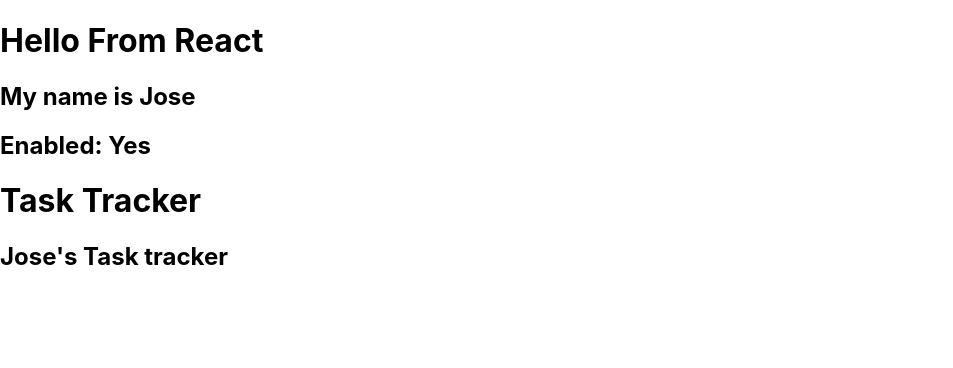
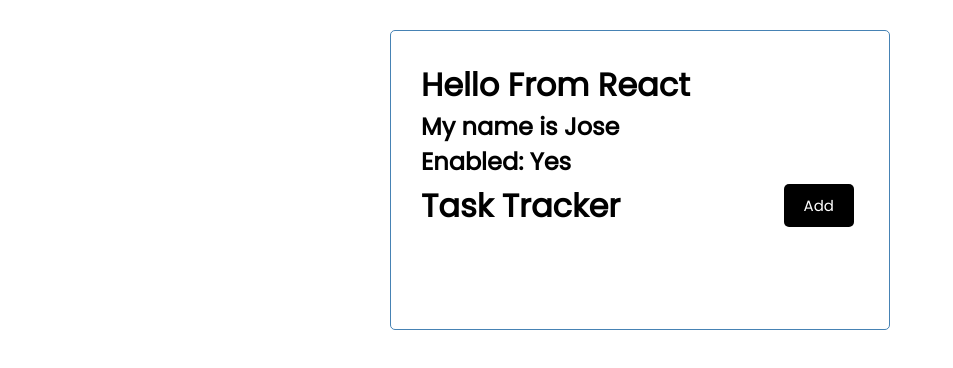
Before and after one commit to soyjoseroberto/react-task-tracker, a React (Create React App) app: page / in a window 1280 px wide. Shown: the top 368 px of the page, without its empty margins (0-953 px from the left). Built offline with nearby package versions, Linux system fonts and the light colour scheme.

Commit message:
Added index.css and created Button component.

```diff
--- /dev/null
+++ b/src/components/Button.js
@@ -0,0 +1,22 @@
+import PropTypes from 'prop-types';
+
+const Button = ({color, text}) => {
+
+    return (
+        <button className="btn" style={{ backgroundColor: color }}>
+            {text}
+        </button>
+
+    )
+}
+
+Button.defaultProps = {
+    color: 'steelblue'
+}
+
+Button.propTypes = {
+    text: PropTypes.string,
+    color: PropTypes.string
+}
+
+export default Button
--- a/src/components/Header.js
+++ b/src/components/Header.js
@@ -2,13 +2,14 @@
 // Not needed anymore, just going to comment it out for now
 // import React from 'react'
 import PropTypes from 'prop-types' // Type impt to use extension to generate this line
-
+import Button from './Button'
 
 const Header = ({title}) => {
     return (
-        <header>
+        <header className="header">
             <h1>Task Tracker</h1>
-            <h2>{ title }</h2>
+            {/* <h2>{ title }</h2> */}
+            <Button color="black" text="Add" />
         </header>
      )
 }
--- a/src/index.css
+++ b/src/index.css
@@ -1,13 +1,112 @@
-body {
+@import url('https://fonts.googleapis.com/css2?family=Poppins:wght@300;400&display=swap');
+
+* {
+  box-sizing: border-box;
   margin: 0;
-  font-family: -apple-system, BlinkMacSystemFont, 'Segoe UI', 'Roboto', 'Oxygen',
-    'Ubuntu', 'Cantarell', 'Fira Sans', 'Droid Sans', 'Helvetica Neue',
-    sans-serif;
-  -webkit-font-smoothing: antialiased;
-  -moz-osx-font-smoothing: grayscale;
+  padding: 0;
 }
 
-code {
-  font-family: source-code-pro, Menlo, Monaco, Consolas, 'Courier New',
-    monospace;
+body {
+  font-family: 'Poppins', sans-serif;
 }
+
+.container {
+  max-width: 500px;
+  margin: 30px auto;
+  overflow: auto;
+  min-height: 300px;
+  border: 1px solid steelblue;
+  padding: 30px;
+  border-radius: 5px;
+}
+
+.header {
+  display: flex;
+  justify-content: space-between;
+  align-items: center;
+  margin-bottom: 20px;
+}
+
+.btn {
+  display: inline-block;
+  background: #000;
+  color: #fff;
+  border: none;
+  padding: 10px 20px;
+  margin: 5px;
+  border-radius: 5px;
+  cursor: pointer;
+  text-decoration: none;
+  font-size: 15px;
+  font-family: inherit;
+}
+
+.btn:focus {
+  outline: none;
+}
+
+.btn:active {
+  transform: scale(0.98);
+}
+
+.btn-block {
+  display: block;
+  width: 100%;
+}
+
+.task {
+  background: #f4f4f4;
+  margin: 5px;
+  padding: 10px 20px;
+  cursor: pointer;
+}
+
+.task.reminder {
+  border-left: 5px solid green;
+}
+
+.task h3 {
+  display: flex;
+  align-items: center;
+  justify-content: space-between;
+}
+
+.add-form {
+  margin-bottom: 40px;
+}
+
+.form-control {
+  margin: 20px 0;
+}
+
+.form-control label {
+  display: block;
+}
+
+.form-control input {
+  width: 100%;
+  height: 40px;
+  margin: 5px;
+  padding: 3px 7px;
+  font-size: 17px;
+}
+
+.form-control-check {
+  display: flex;
+  align-items: center;
+  justify-content: space-between;
+}
+
+.form-control-check label {
+  flex: 1;
+}
+
+.form-control-check input {
+  flex: 2;
+  height: 20px;
+}
+
+footer {
+  margin-top: 30px;
+  text-align: center;
+}
```
